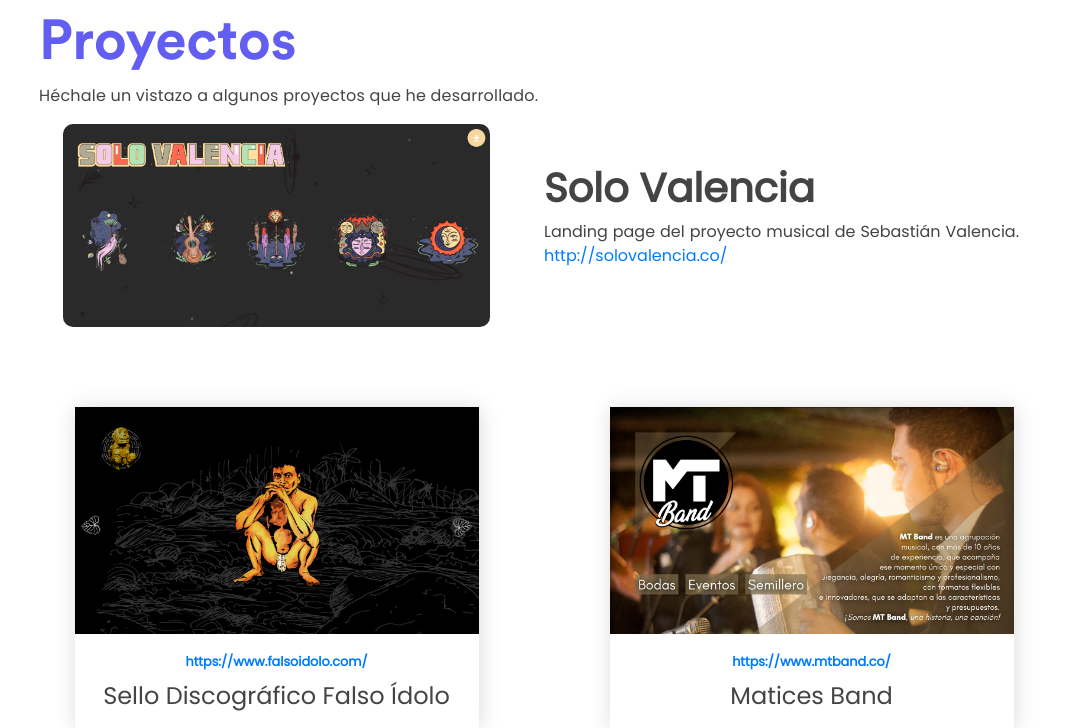
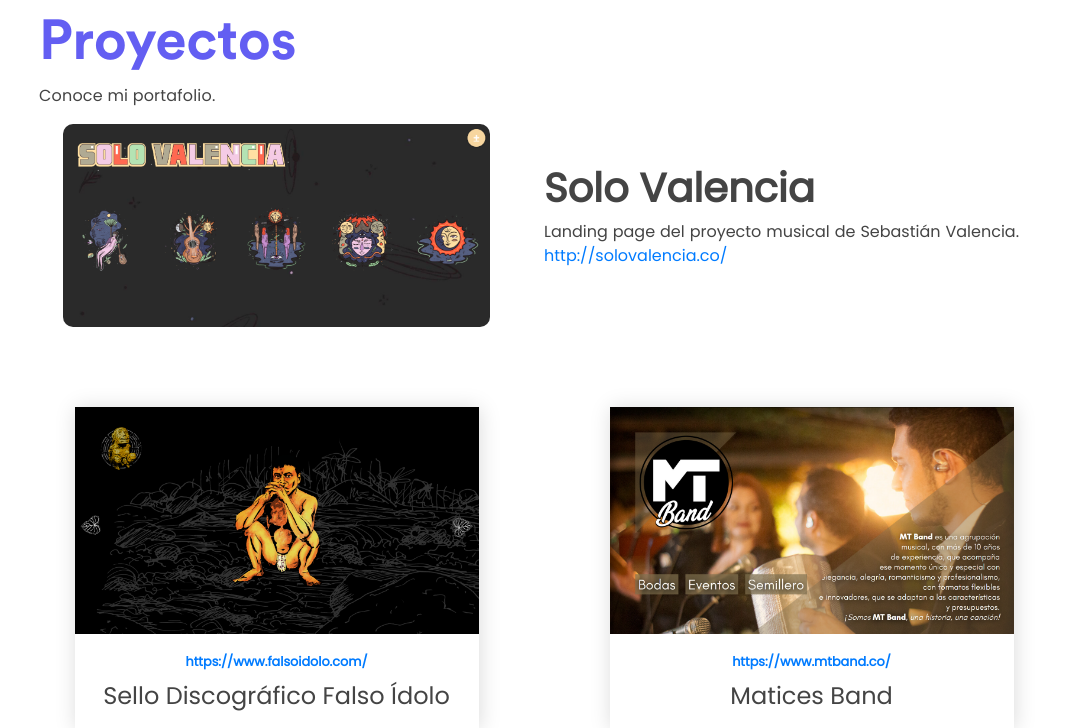
Before and after one commit to Joolean14/portafolio, a plain HTML site: page work.html in a window 1280 px wide. Shown: the part 111-839 px from the top of the page, without its empty margins (96-1168 px from the left). Drawn offline with nearby package versions, Linux system fonts and the light colour scheme.

Commit message:
Hechale sin h

```diff
--- a/work.html
+++ b/work.html
@@ -33,8 +33,7 @@
         <div class=" fadeIn row" style="width:100vw;height:auto;animation-duration: 1.5s;">
             <div class="col-md-12" id="left-hero">
                 <h1 class="hero-tag contact-hero  fadeInLeft">Proyectos</h1>
-                <p class="hero-des contact-des  fadeIn delay-1s">Héchale un vistazo a algunos proyectos que he
-                    desarrollado.</p>
+                <p class="hero-des contact-des  fadeIn delay-1s">Conoce mi portafolio.</p>
             </div>
         </div>
         <!--Content-->
```
